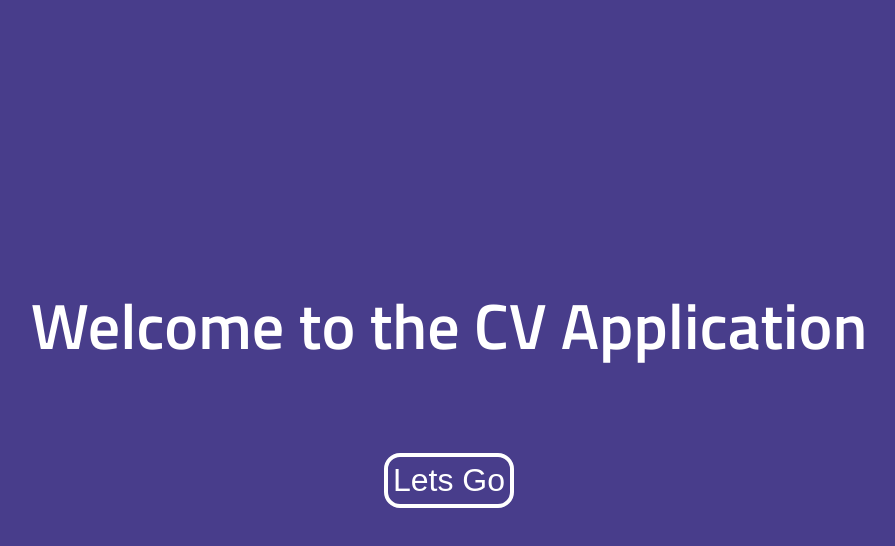
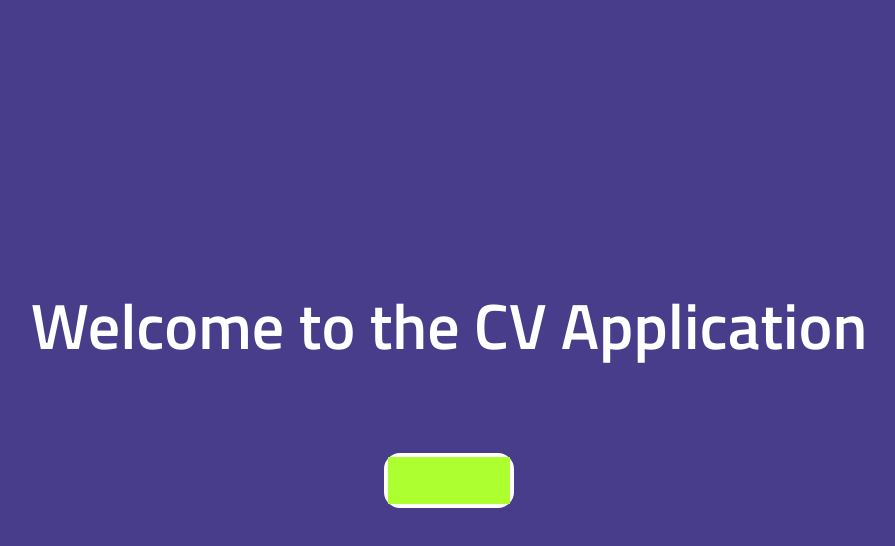
Before and after one commit to iversson-estudos/CV_Editor, a React (Vite) app: page / in a window 1280 px wide. In both pictures the pointer is over the button "Lets Go". Shown: the top 546 px of the page, without its empty margins (191-1086 px from the left). Built offline with nearby package versions, Linux system fonts and the light colour scheme.

Commit message:
trying ::after effects

```diff
--- a/src/pages/homepage/Homepage.module.css
+++ b/src/pages/homepage/Homepage.module.css
@@ -17,6 +17,8 @@ body {
             color: white;
         }
         .btn{
+            position: relative;
+            width: max-content;
             font-size: var(--fontsize-medium);
             background-color: var(--bgcolor);
             color: white;
@@ -26,6 +28,15 @@ body {
             user-select: none;
             cursor: pointer;
         }
+        .btn:hover::after{
+            content: '';
+            background-color: greenyellow;
+            position: absolute;
+            height: 100%;
+            width: 100%;
+            top: 0;
+            left: 0;
+        }
 
     }
 
```
